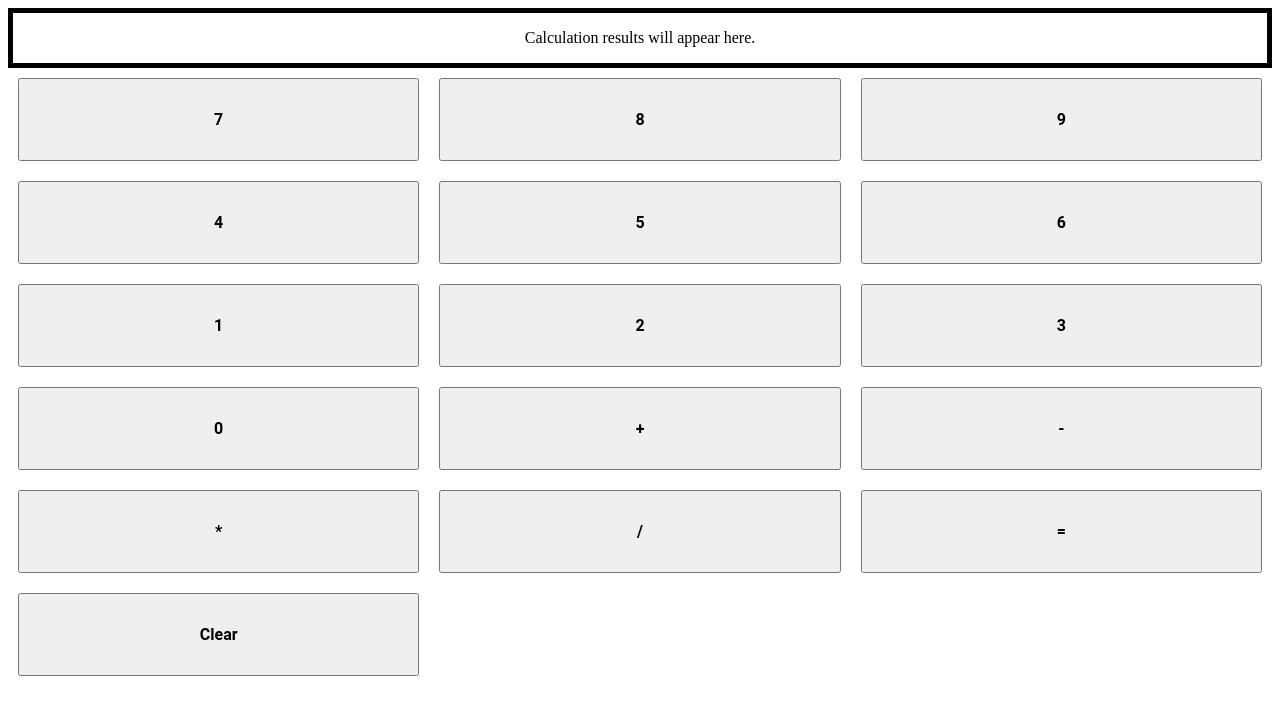
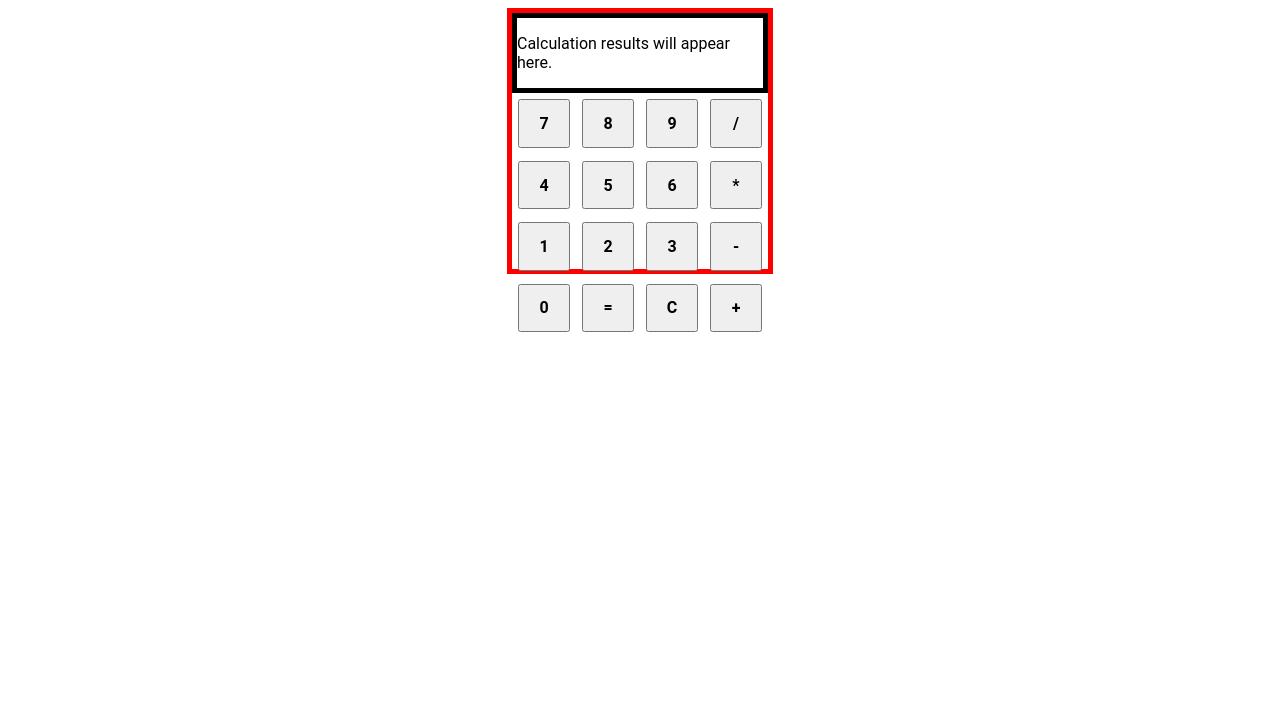
Before and after one commit to Trent-Menard/odin-calculator, a plain HTML site: page index.html in a window 1280 px wide. Drawn offline with Linux system fonts and the light colour scheme.

Commit message:
Update generateCalculatorPanel(), generateSpecialButtons() & css

```diff
--- a/CalculatorHandler.js
+++ b/CalculatorHandler.js
@@ -11,7 +11,8 @@ let isEvaluationEventListenerEnabled = true;
 
 const calculatorButtonsDiv = document.querySelector("#calculator-buttons-div");
 const calculatorScreenTxt = document.querySelector("#calculator-screen-div").querySelector("p");
-calculatorScreenTxt.style.textAlign = "center";
+const calculatorScreenDiv = document.querySelector("#calculator-screen-div");
+const calculatorDiv = document.querySelector("#calculator-div");
 
 function add(LVal, RVal)  {
     return LVal + RVal;
@@ -55,56 +56,42 @@ function generateNumberButtons(startInc, endInc) {
     }
 }
 
-function generateSpecialButtons(){
+function generateSpecialButtons(id, className, text) {
     let button = document.createElement("button");
-    button.id = "button-addition";
-    button.classList.add("arithmeticOperator");
-    button.textContent = "+";
-    calculatorButtonsDiv.append(button);
-
-    button = document.createElement("button");
-    button.id = "button-subtraction";
-    button.classList.add("arithmeticOperator");
-    button.textContent = "-";
-    calculatorButtonsDiv.append(button);
-
-    button = document.createElement("button");
-    button.id = "button-multiplication";
-    button.classList.add("arithmeticOperator");
-    button.textContent = "*";
-    calculatorButtonsDiv.append(button);
-
-    button = document.createElement("button");
-    button.id = "button-division";
-    button.classList.add("arithmeticOperator");
-    button.textContent = "/";
-    calculatorButtonsDiv.append(button);
-
-    button = document.createElement("button");
-    button.id = "button-equals";
-    button.textContent = "=";
-    button.classList.add("evaluationOperator");
-    calculatorButtonsDiv.append(button);
-
-    button = document.createElement("button");
-    button.id = "button-clear";
-    button.textContent = "Clear";
+    button.id = id;
+    button.classList.add(className);
+    button.textContent = text;
     calculatorButtonsDiv.append(button);
 }
 
 function generateCalculatorPanel() {
-    let calculatorScreenDiv = document.querySelector("#calculator-screen-div");
+    calculatorDiv.style.border = "5px solid red";
+    calculatorDiv.style.width = "20vw";
+    calculatorDiv.style.height = "20vw";
+
+    calculatorScreenDiv.style.display = "flex";
+    calculatorScreenDiv.style.alignItems = "center";
+    calculatorScreenDiv.style.justifyContent = "center";
     calculatorScreenDiv.style.border = "5px solid black";
 
     calculatorButtonsDiv.style.display = "grid";
-    calculatorButtonsDiv.style.gridTemplateRows = "repeat(3, 1fr)";
-    calculatorButtonsDiv.style.gridTemplateColumns = "repeat(3, 1fr)";
+    calculatorButtonsDiv.style.gridTemplateRows = "repeat(4, 1fr)";
+    calculatorButtonsDiv.style.gridTemplateColumns = "repeat(4, 1fr)";
 
-    generateNumberButtons(7, 9); // 7, 8, 9
-    generateNumberButtons(4, 6); // 4, 5, 6
-    generateNumberButtons(1, 3); // 1, 2, 3
-    generateNumberButtons(0, 0); // 0
-    generateSpecialButtons() // +, -, x, /, =
+    // 7, 8, 9, /
+    generateNumberButtons(7, 9);
+    generateSpecialButtons("button-division","arithmeticOperator", "/");
+
+    generateNumberButtons(4, 6); // 4, 5, 6, *
+    generateSpecialButtons("button-multiplication","arithmeticOperator", "*");
+
+    generateNumberButtons(1, 3); // 1, 2, 3, -
+    generateSpecialButtons("button-subtraction","arithmeticOperator", "-");
+
+    generateNumberButtons(0, 0); // 0, +, =, C
+    generateSpecialButtons("button-equals","evaluationOperator", "=");
+    generateSpecialButtons("button-clear","clear", "C");
+    generateSpecialButtons("button-addition","arithmeticOperator", "+");
 }
 
 function generateButtonEventListeners(){
@@ -124,6 +111,9 @@ function generateButtonEventListeners(){
 
 generateCalculatorPanel();
 generateButtonEventListeners();
+
+// document.querySelector("#calculator-div").style.height = "50vh";
+// document.querySelector("#calculator-div").style.width = "20vw";
 
 function appendTextToPanel(text) {
     calculatorScreenTxt.textContent += text;
--- a/style.css
+++ b/style.css
@@ -1,8 +1,18 @@
+
+main {
+    display: flex;
+    align-items: center;
+    justify-content: center;
+}
 
 button {
-    padding: 30px;
-    margin: 10px;
+    padding: 1vw;
+    margin: 0.5vw;
     font-family: Roboto, serif;
     font-size: 16px;
     font-weight: bold;
 }
+
+#calculator-screen-div p {
+    font-family: Roboto, serif;
+}
```
